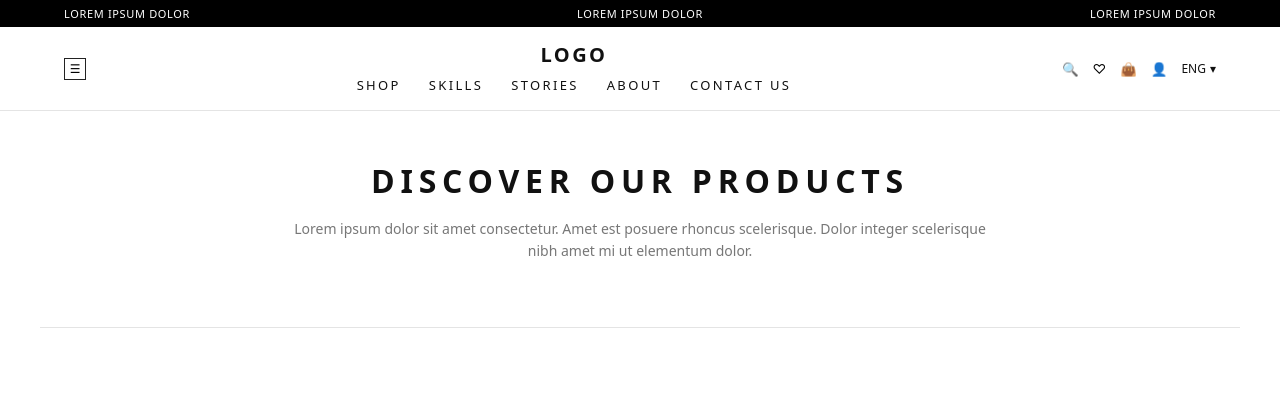
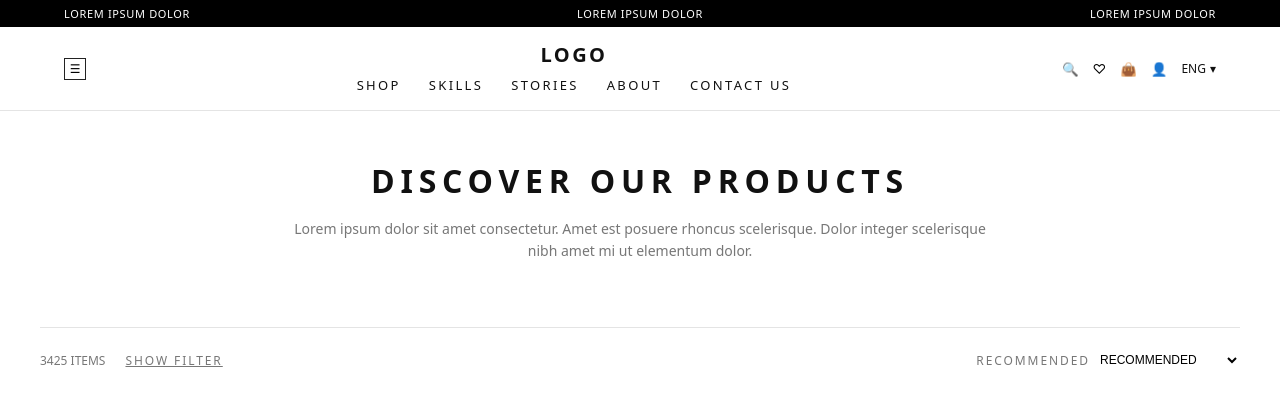
Before and after one commit to Dhananjay-3270/Appscrip-task-Dhananjay-Shinde, a plain HTML site: page Static_page/index.html in a window 1280 px wide. Drawn offline with Linux system fonts and the light colour scheme.

Commit message:
added sort item and filter section

```diff
--- a/Static_page/index.html
+++ b/Static_page/index.html
@@ -72,6 +72,29 @@
 </section>
 
 <hr class="section-divider" />
+<section class="items-sort">
+  <div class="items-sort-inner">
+
+    <div class="items-left">
+      <span>3425 ITEMS</span>
+      <span class="link-underline">SHOW FILTER</span>
+    </div>
+
+
+    <div class="items-right">
+      <div class="sort-dropdown">
+        <span>RECOMMENDED</span>
+        <select aria-label="Sort products">
+          <option value="recommended">Recommended</option>
+          <option value="newest">Newest first</option>
+          <option value="popular">Popular</option>
+          <option value="price_high">Price: High to Low</option>
+          <option value="price_low">Price: Low to High</option>
+        </select>
+      </div>
+    </div>
+  </div>
+</section>
 
   </body>
 </html>
--- a/Static_page/styles.css
+++ b/Static_page/styles.css
@@ -208,3 +208,61 @@ button {
     font-size: 24px;
   }
 }
+/* ---------------- Items Count + Sort Bar ---------------- */
+
+.items-sort {
+  padding: 24px 24px 16px;
+}
+
+.items-sort-inner {
+  max-width: var(--max-width);
+  margin: 0 auto;
+  display: flex;
+  justify-content: space-between;
+  align-items: center;
+  font-size: 12px;
+  color: var(--text-muted);
+}
+
+.items-left {
+  display: flex;
+  align-items: center;
+  gap: 20px;
+}
+
+.link-underline {
+  text-decoration: underline;
+  text-transform: uppercase;
+  letter-spacing: 0.16em;
+  cursor: pointer;
+}
+
+.sort-dropdown {
+  display: inline-flex;
+  align-items: center;
+  gap: 6px;
+  text-transform: uppercase;
+  letter-spacing: 0.16em;
+}
+
+.sort-dropdown select {
+  border: none;
+  background: transparent;
+  outline: none;
+  font-size: 12px;
+  text-transform: uppercase;
+  cursor: pointer;
+}
+
+/* Responsive */
+@media (max-width: 768px) {
+  .items-sort {
+    padding: 16px;
+  }
+
+  .items-sort-inner {
+    flex-direction: column;
+    align-items: flex-start;
+    gap: 6px;
+  }
+}
```
